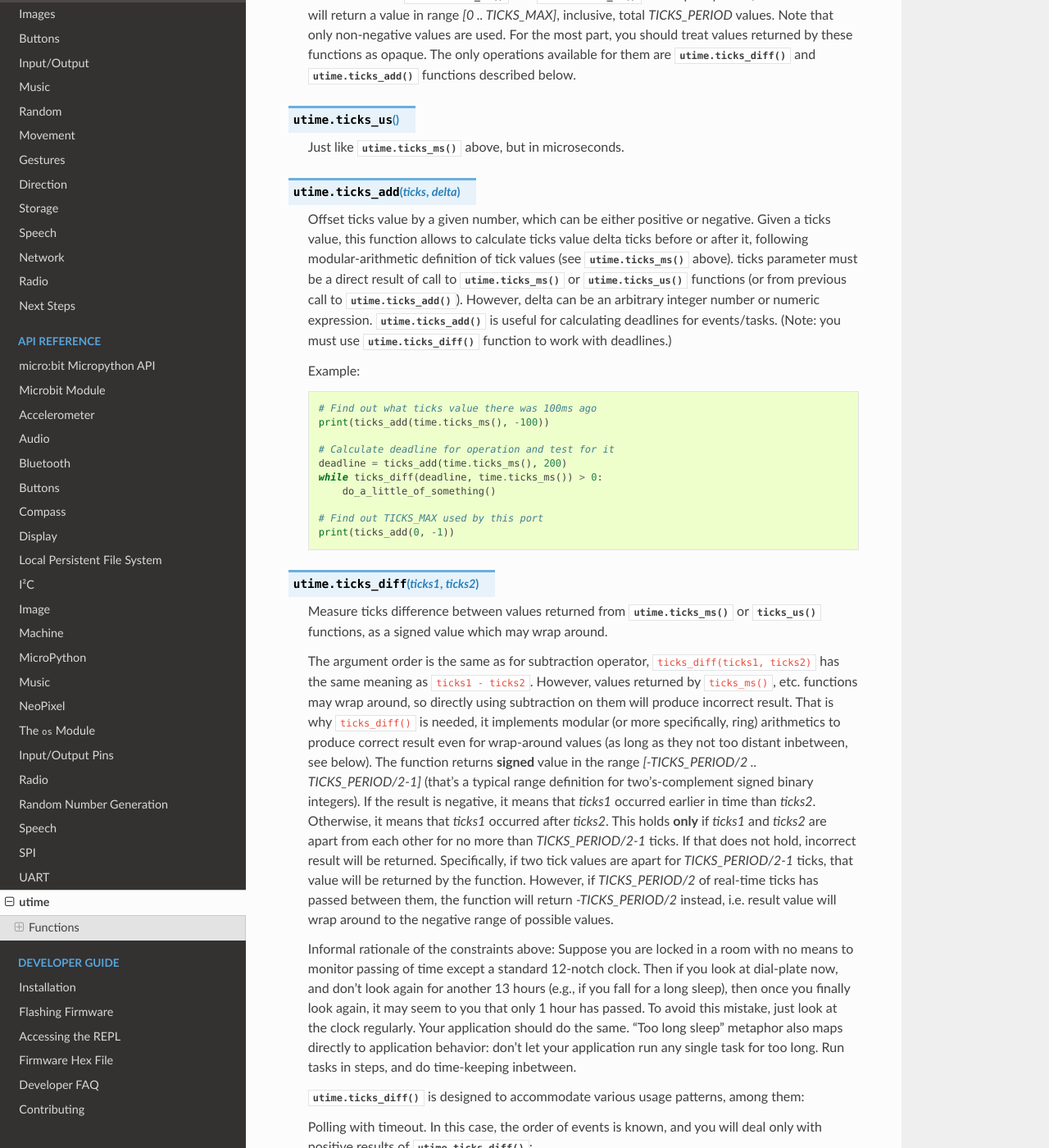
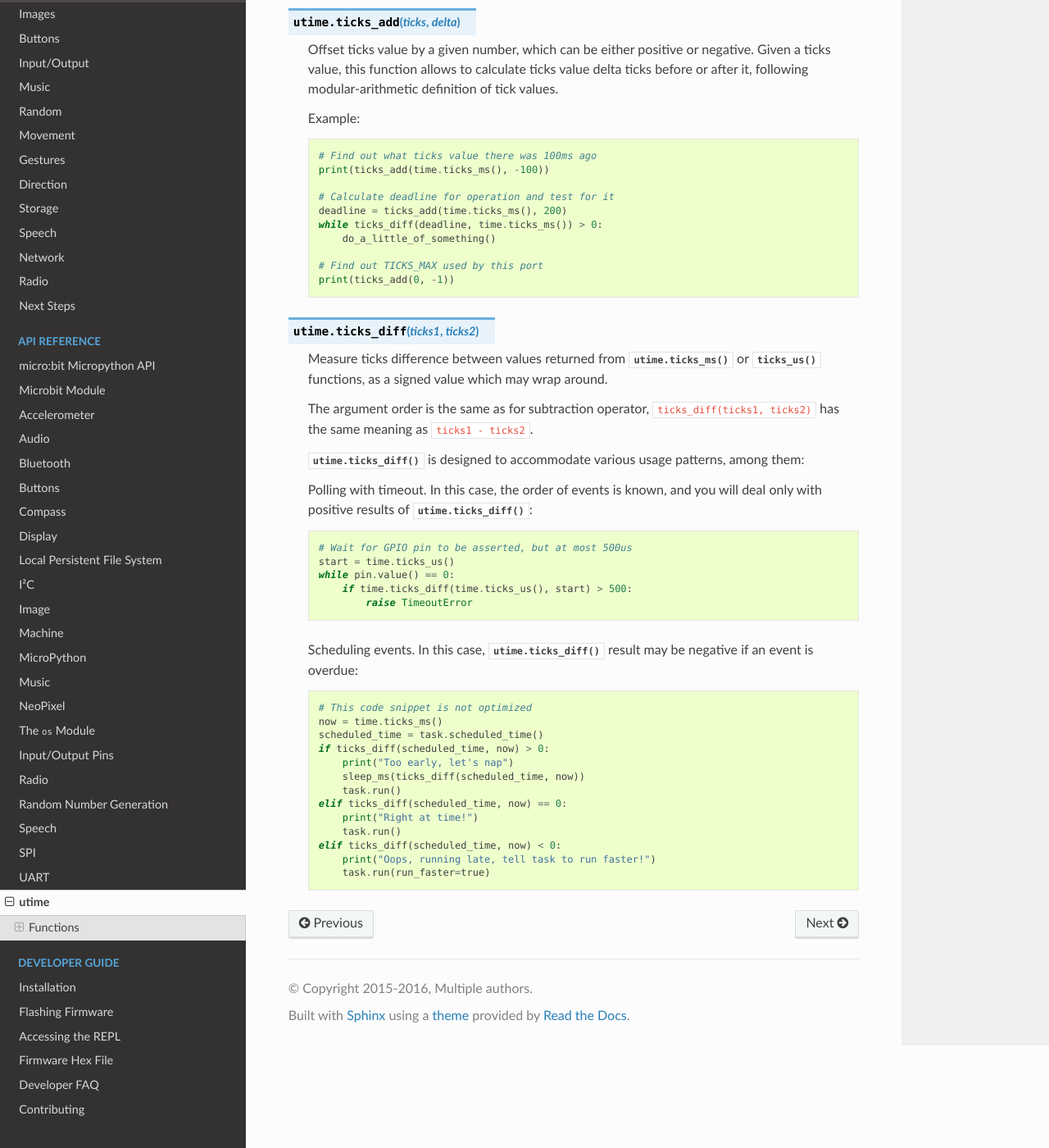
Before and after one commit to bbcmicrobit/micropython, a Sphinx documentation site: the page built from docs/utime.rst, in a window 1280 px wide and 1400 px high, scrolled down 940 px. Shown: the whole window at 82% size. Built offline with Sphinx 7.4.7 and the Read the Docs theme 2.0.0, drawn with Linux system fonts in a browser that asks for light colours; some of the changed text lies outside the part shown.

Commit message:
Update PR per feedback
Machine.rst -> remove "printing to the REPL", change registers line, and break lines

micropython.rst -> "compile" to "compiler"

speech.rst -> add warning back to file

pin.rst -> break lines; add missing bracket to get_pull()

micropython.rst -> update kbd_intr

utime.rst -> shorten descriptions

```diff
--- a/docs/machine.rst
+++ b/docs/machine.rst
@@ -68,4 +68,8 @@ Functions
 Reading Memory
 ==============
 
-The ``machine`` module allows you to read from the device's memory, getting 1 byte (8 bits; ``mem8``), 2 byte (16 bits; ``mem16``), or 4 byte (32 bits; ``mem32``) words from physical addresses and printing them to the REPL. For example: ``mem8[0x00]`` reads 1 byte on physical address ``0x00``. This has a number of uses, for example if you'd like to read some known data from the nRF51 registers.
+The ``machine`` module allows you to read from the device's memory, getting 1
+byte (8 bits; ``mem8``), 2 byte (16 bits; ``mem16``), or 4 byte (32 bits;
+``mem32``) words from physical addresses. For example: ``mem8[0x00]`` reads 1
+byte on physical address ``0x00``. This has a number of uses, for example if
+you'd like to read data from the nRF51 registers.
--- a/docs/utime.rst
+++ b/docs/utime.rst
@@ -39,18 +39,6 @@ Functions
     Returns an increasing millisecond counter with an arbitrary reference point,
     that wraps around after some value.
 
-    The wrap-around value is not explicitly exposed, but we will refer to it as
-    *TICKS_MAX* to simplify discussion. Period of the values is
-    *TICKS_PERIOD = TICKS_MAX + 1*. *TICKS_PERIOD* is guaranteed to be a power
-    of two, but otherwise may differ from port to port. The same period value
-    is used for :func:`utime.ticks_ms()` and :func:`utime.ticks_us()` for
-    simplicity. Thus, these functions will return a value in range
-    *[0 .. TICKS_MAX]*, inclusive, total *TICKS_PERIOD* values. Note that only
-    non-negative values are used. For the most part, you should treat values
-    returned by these functions as opaque. The only operations available for
-    them are :func:`utime.ticks_diff()` and :func:`utime.ticks_add()` functions
-    described below.
-
 
 .. method:: utime.ticks_us()
 
@@ -62,13 +50,7 @@ Functions
     Offset ticks value by a given number, which can be either positive or
     negative. Given a ticks value, this function allows to calculate ticks
     value delta ticks before or after it, following modular-arithmetic
-    definition of tick values (see :func:`utime.ticks_ms()` above). ticks
-    parameter must be a direct result of call to :func:`utime.ticks_ms()` or
-    :func:`utime.ticks_us()` functions (or from previous call to
-    :func:`utime.ticks_add()`). However, delta can be an arbitrary integer
-    number or numeric expression. :func:`utime.ticks_add()` is useful for
-    calculating deadlines for events/tasks. (Note: you must use
-    :func:`utime.ticks_diff()` function to work with deadlines.)
+    definition of tick values.
 
     Example:
 
@@ -94,37 +76,9 @@ Functions
 
     The argument order is the same as for subtraction operator,
     ``ticks_diff(ticks1, ticks2)`` has the same meaning as ``ticks1 - ticks2``.
-    However, values returned by ``ticks_ms()``, etc. functions may wrap around,
-    so directly using subtraction on them will produce incorrect result. That
-    is why ``ticks_diff()`` is needed, it implements modular (or more
-    specifically, ring) arithmetics to produce correct result even for
-    wrap-around values (as long as they not too distant inbetween, see below).
-    The function returns **signed** value in the range
-    *[-TICKS_PERIOD/2 .. TICKS_PERIOD/2-1]* (that’s a typical range definition
-    for two’s-complement signed binary integers). If the result is negative, it
-    means that *ticks1* occurred earlier in time than *ticks2*. Otherwise, it
-    means that *ticks1* occurred after *ticks2*. This holds **only** if
-    *ticks1* and *ticks2* are apart from each other for no more than
-    *TICKS_PERIOD/2-1* ticks. If that does not hold, incorrect result will be
-    returned. Specifically, if two tick values are apart for *TICKS_PERIOD/2-1*
-    ticks, that value will be returned by the function. However, if
-    *TICKS_PERIOD/2* of real-time ticks has passed between them, the function
-    will return *-TICKS_PERIOD/2* instead, i.e. result value will wrap around
-    to the negative range of possible values.
-
-    Informal rationale of the constraints above: Suppose you are locked in a
-    room with no means to monitor passing of time except a standard 12-notch
-    clock. Then if you look at dial-plate now, and don’t look again for another
-    13 hours (e.g., if you fall for a long sleep), then once you finally look
-    again, it may seem to you that only 1 hour has passed. To avoid this
-    mistake, just look at the clock regularly. Your application should do the
-    same. “Too long sleep” metaphor also maps directly to application behavior:
-    don’t let your application run any single task for too long. Run tasks in
-    steps, and do time-keeping inbetween.
 
     :func:`utime.ticks_diff()` is designed to accommodate various usage
     patterns, among them:
-
 
     Polling with timeout. In this case, the order of events is known, and you
     will deal only with positive results of :func:`utime.ticks_diff()`:
```
Also changed, not shown: docs/micropython.rst (+9 -6 lines), docs/pin.rst (+11 -3 lines), docs/speech.rst (+11 -0 lines).
